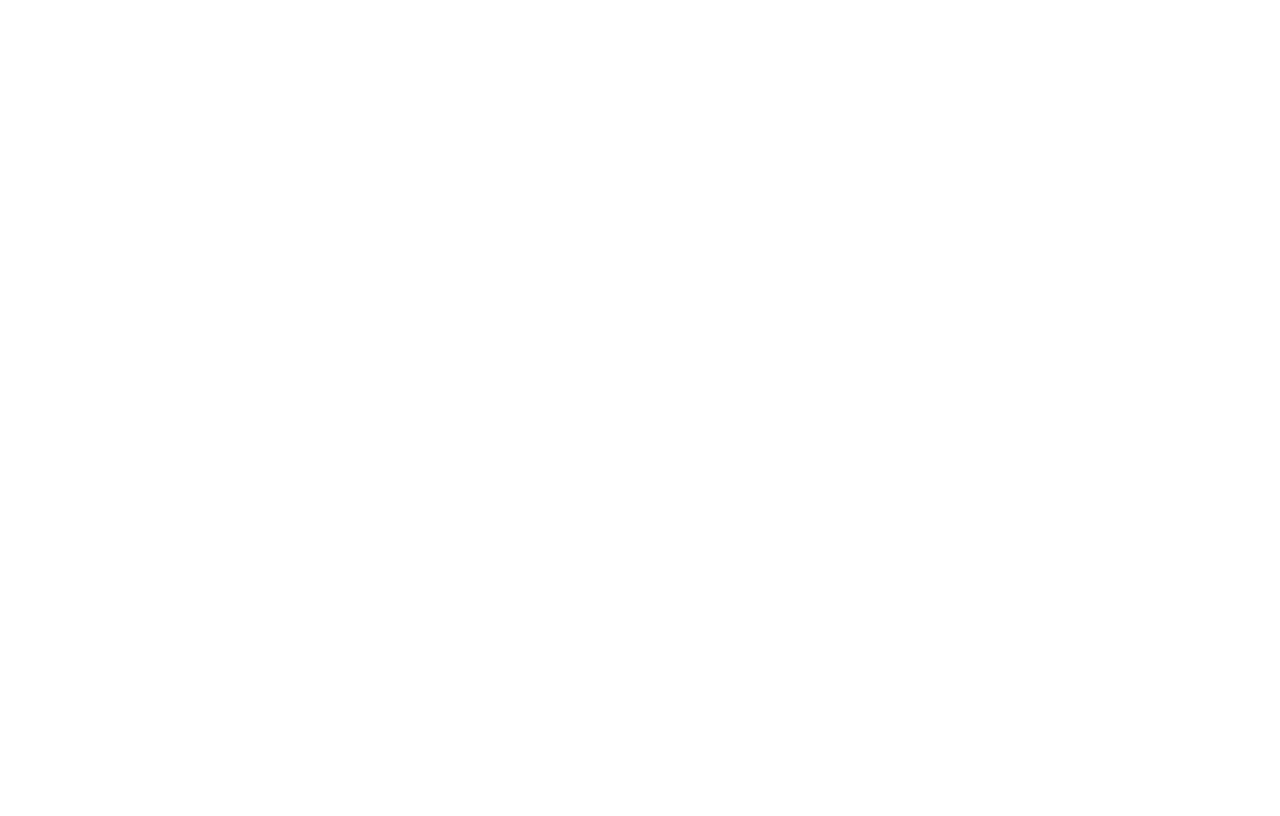
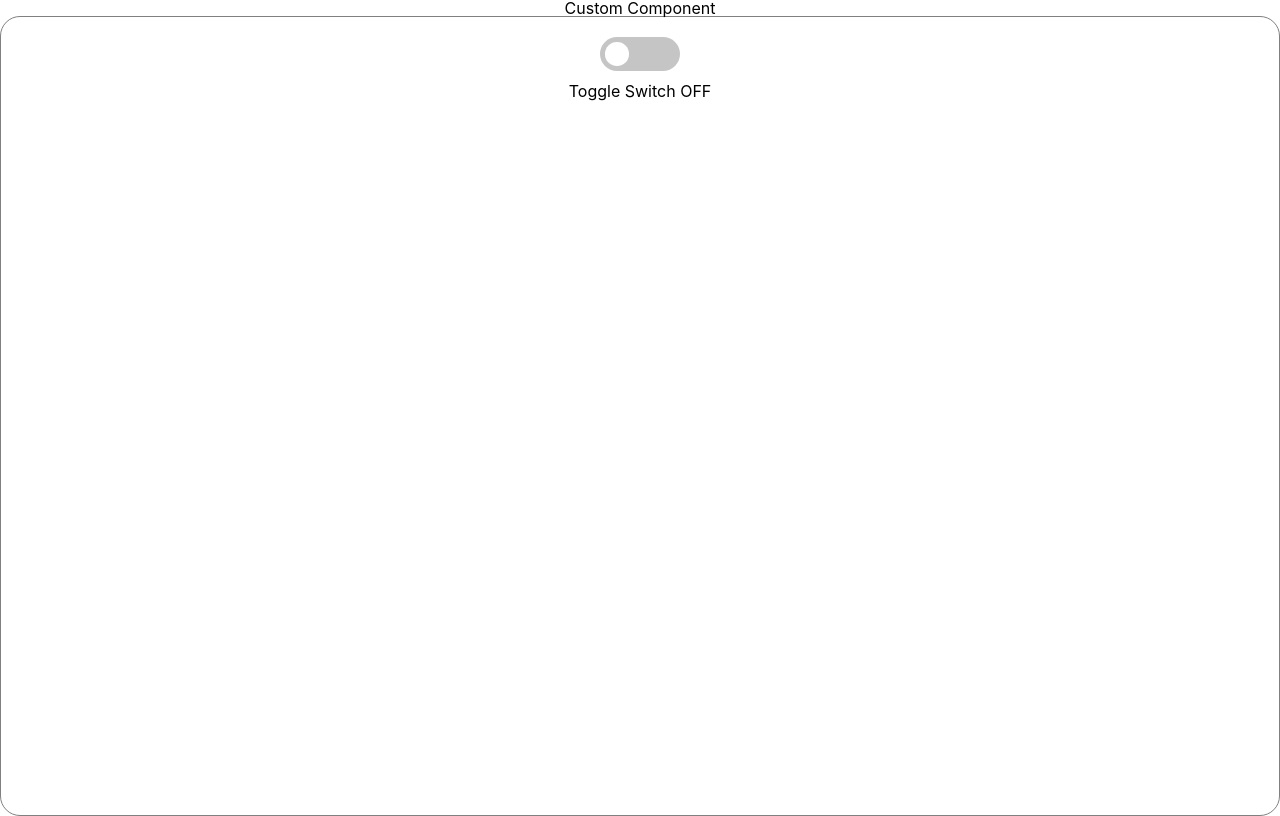
Before and after one commit to ye-yo/wanted_pre_onboarding, a React (Create React App) app in the folder custom-component/: page / in a window 1280 px wide. Built offline with nearby package versions, Linux system fonts and the light colour scheme.

Commit message:
feat(Toggle)

```diff
--- a/custom-component/package.json
+++ b/custom-component/package.json
@@ -9,6 +9,7 @@
     "react": "^17.0.2",
     "react-dom": "^17.0.2",
     "react-scripts": "5.0.0",
+    "styled-components": "^5.3.3",
     "web-vitals": "^2.1.4"
   },
   "scripts": {
--- a/custom-component/src/App.css
+++ b/custom-component/src/App.css
@@ -1,38 +1,4 @@
-.App {
-  text-align: center;
+#root, .App{
+    width: 100%;
+    height: 100%;
 }
-
-.App-logo {
-  height: 40vmin;
-  pointer-events: none;
-}
-
-@media (prefers-reduced-motion: no-preference) {
-  .App-logo {
-    animation: App-logo-spin infinite 20s linear;
-  }
-}
-
-.App-header {
-  background-color: #282c34;
-  min-height: 100vh;
-  display: flex;
-  flex-direction: column;
-  align-items: center;
-  justify-content: center;
-  font-size: calc(10px + 2vmin);
-  color: white;
-}
-
-.App-link {
-  color: #61dafb;
-}
-
-@keyframes App-logo-spin {
-  from {
-    transform: rotate(0deg);
-  }
-  to {
-    transform: rotate(360deg);
-  }
-}
--- a/custom-component/src/App.js
+++ b/custom-component/src/App.js
@@ -1,9 +1,24 @@
+import styled, { ThemeProvider } from 'styled-components'
 import './App.css';
+import theme from './style/theme.js'
+import Layout from "./Layout";
+import Toggle from "./component/Toggle";
+
+const Main = styled.main`
+  width:100%;
+  height: 100%;
+`
 
 function App() {
   return (
-    <div className="App">
-    </div>
+    <ThemeProvider theme={theme}>
+      <div className="App">
+        <header>Custom Component</header>
+        <Main>
+          <Layout><Toggle /></Layout>
+        </Main>
+      </div>
+    </ThemeProvider>
   );
 }
 
--- /dev/null
+++ b/custom-component/src/Layout.js
@@ -0,0 +1,34 @@
+import styled from "styled-components";
+const Section = styled.section`
+    width: 100%;
+    height: 100%;
+    flex: 1;
+    padding: 10px;
+    border: 1px solid gray;
+    border-radius: 20px;
+`
+
+const Title = styled.p`
+    font-weight: bold;
+    font-size: 24px;
+    margin-bottom: 10px;
+`
+
+const ComponentWrap = styled.div`
+    width: 100%;
+    height: 100%;
+    position: relative;
+`
+
+function Layout({ title, children }) {
+    return (
+        <Section>
+            <Title>{title}</Title>
+            <ComponentWrap>
+                {children}
+            </ComponentWrap>
+        </Section>
+    );
+}
+
+export default Layout;
--- /dev/null
+++ b/custom-component/src/component/Toggle.js
@@ -0,0 +1,83 @@
+import { useState } from "react";
+import styled, { css } from "styled-components";
+
+const defaultWidth = 80, defaultHeight = 34;
+const ToggleContainer = styled.div`
+${({ width, height, theme }) => {
+        return css`
+            display: inline-block;
+            width: ${width}px;
+            height: ${height}px;
+            position: relative;
+            background-color: ${theme.colorGray};
+            border-radius: ${height * 0.5}px;
+            overflow: hidden;
+            & > *{
+                position: absolute;
+                width: ${height * 0.7}px;
+                height: ${height * 0.7}px;
+                background-color: white;
+                border-radius: 50%;
+                top: 50%;
+                left: ${height * 0.3 / 2}px;
+                transform: translate(0, -50%);
+                transition: left .5s;
+            }
+            & > ${Paint}{
+                background-color: ${theme.colorMain};
+                width: ${width}px;
+                height:${height}px;
+                border-radius: 0;
+                transition-duration: .6s;
+                left: -${width}px;
+            }
+        }
+        `
+    }
+    }`;
+
+const Paint = styled.div``
+const StyledToggle = styled.div``
+const InputCheckBox = styled.input.attrs({ type: 'checkbox' })`
+    ${({ width, height }) => {
+        return css`
+            :checked{
+                outline: red;
+            }
+            opacity: 0;
+            z-index: 1;
+            cursor:pointer;
+            &:checked, &:checked +  ${Paint} +${StyledToggle} {
+                left: ${width - (height * (0.3 / 2 + 0.7))}px;
+            }
+            &:checked +  ${Paint} {
+                left : 0;
+            }
+        `
+    }}
+`
+
+const ToggleStateText = styled.p`
+    margin: 10px auto 0;
+    ${({ width, height }) => {
+    }}
+`
+
+
+function Toggle({ width, height }) {
+    const [checked, setChecked] = useState(false)
+    const newWidth = width || defaultWidth,
+        newHeight = height || defaultHeight;
+    return (
+        <tempalte>
+            <ToggleContainer width={newWidth} height={newHeight}>
+                <InputCheckBox width={newWidth} height={newHeight} checked={checked} onChange={() => setChecked(checked => !checked)}></InputCheckBox>
+                <Paint></Paint>
+                <StyledToggle></StyledToggle>
+            </ToggleContainer>
+            <ToggleStateText checked={checked}>Toggle Switch {checked ? 'ON' : 'OFF'}</ToggleStateText>
+        </tempalte>
+    );
+}
+
+export default Toggle;
--- a/custom-component/src/index.css
+++ b/custom-component/src/index.css
@@ -1,3 +1,4 @@
+@import "../src/style/css/reset.css";
 body {
   margin: 0;
   font-family: -apple-system, BlinkMacSystemFont, 'Segoe UI', 'Roboto', 'Oxygen',
@@ -5,6 +6,7 @@
     sans-serif;
   -webkit-font-smoothing: antialiased;
   -moz-osx-font-smoothing: grayscale;
+  text-align: center;
 }
 
 code {
--- /dev/null
+++ b/custom-component/src/style/css/reset.css
@@ -0,0 +1,64 @@
+/* http://meyerweb.com/eric/tools/css/reset/
+   v2.0 | 20110126
+   License: none (public domain)
+*/
+
+html, body, div, span, applet, object, iframe,
+h1, h2, h3, h4, h5, h6, p, blockquote, pre,
+a, abbr, acronym, address, big, cite, code,
+del, dfn, em, img, ins, kbd, q, s, samp,
+small, strike, strong, sub, sup, tt, var,
+b, u, i, center,
+dl, dt, dd, ol, ul, li,
+fieldset, form, label, legend,
+table, caption, tbody, tfoot, thead, tr, th, td,
+article, aside, canvas, details, embed,
+figure, figcaption, footer, header, hgroup,
+menu, nav, output, ruby, section, summary,
+time, mark, audio, video {
+	margin: 0;
+	padding: 0;
+	border: 0;
+	font-size: 100%;
+	font: inherit;
+	vertical-align: baseline;
+}
+/* HTML5 display-role reset for older browsers */
+article, aside, details, figcaption, figure,
+footer, header, hgroup, menu, nav, section {
+	display: block;
+}
+body {
+	line-height: 1;
+}
+ol, ul {
+	list-style: none;
+}
+blockquote, q {
+	quotes: none;
+}
+blockquote:before, blockquote:after,
+q:before, q:after {
+	content: '';
+	content: none;
+}
+table {
+	border-collapse: collapse;
+	border-spacing: 0;
+}
+
+input{
+	margin: 0;
+	padding: 0;
+}
+
+html,body{
+	width:100%;
+	height: 100%;
+	margin: 0;
+	padding: 0;
+}
+
+*{
+	box-sizing: border-box;
+}
--- /dev/null
+++ b/custom-component/src/style/theme.js
@@ -0,0 +1,7 @@
+const theme = {
+    colorMain: '#4800CE',
+    colorGray: '#C5C5C5',
+    colorLightGray: '#E0E0E0'
+}
+
+export default theme
```
Also changed, not shown: 1 other file (tests, documents, lock files or other folders).
